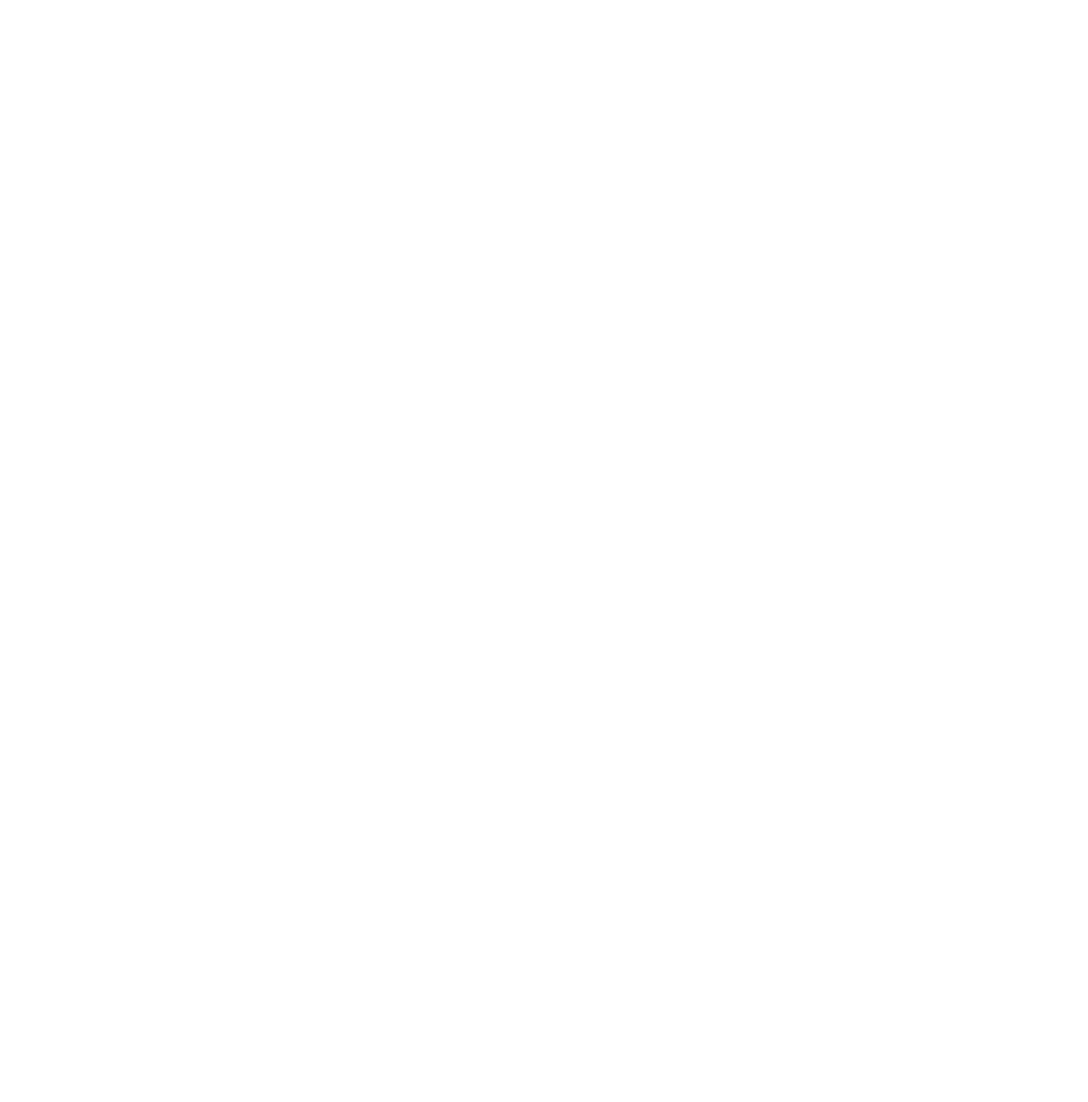
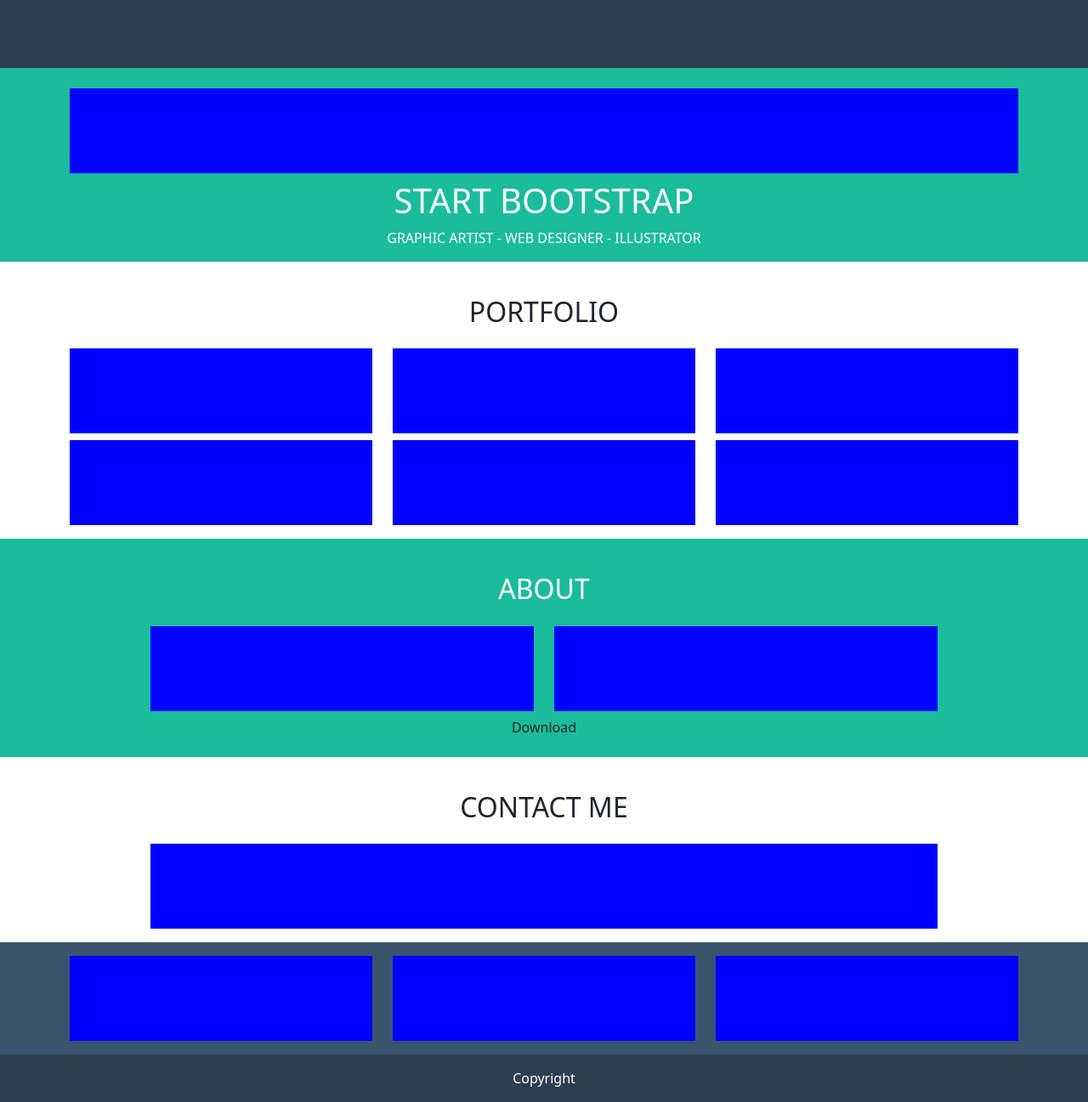
Before and after one commit to Zaplatynskyy/html-css-bootstrap-freelancer, a plain HTML site: page index.html in a window 1280 px wide. Shown: the whole page at 85% size. Before the commit the page ends 800 px from the top, so only its background shows below. Drawn offline with nearby package versions, Linux system fonts and the light colour scheme.

Commit message:
struttura layout

```diff
--- a/css/style.css
+++ b/css/style.css
@@ -2,12 +2,38 @@
 
 /* ******HEADER****** */
 
+header {
+    height: 80px;
+    background-color: #2c3e50;
+}
+
+/* ******JUMBOTRON****** */
+
+#jumbotron {
+    background-color: #1abc9c;
+}
 /* ******MAIN****** */
 
+#about {
+    background-color: #1abc9c;
+}
 /* ******FOOTER****** */
 
+
+#footer_top {
+    background-color: #3a546d;
+}
+
+#footer_bottom {
+    background-color: #2c3e50;
+}
 /* ******MEDIA QUERY****** */
 
 
 
 /* ******DEBUG****** */
+
+.debug .box {
+    height: 100px;
+    background-color: blue;
+}
--- a/index.html
+++ b/index.html
@@ -15,15 +15,126 @@
     </header>
 
     <div id="jumbotron">
+        <div class="container py-3">
 
+            <div class="row">
+                <div class="col-12 my-2">
+                    <div class="box"></div>
+                </div>
+
+                <div class="col-12 text-uppercase text-white text-center">
+                    <h1>start bootstrap</h1>
+
+                    <span>graphic artist - web designer - illustrator</span>
+                </div>
+            </div>
+
+        </div>
     </div>
 
     <main>
+        <!-- sezione portfolio -->
+        <section id="portfolio">
+            <div class="container py-3">
 
+                <h2 class="text-uppercase text-center my-4">portfolio</h2>
+                <div class="row gy-2">
+                    <div class="col-12 col-sm-6 col-md-4">
+                        <div class="box"></div>
+                    </div>
+
+                    <div class="col-12 col-sm-6 col-md-4">
+                        <div class="box"></div>
+                    </div>
+
+                    <div class="col-12 col-sm-6 col-md-4">
+                        <div class="box"></div>
+                    </div>
+
+                    <div class="col-12 col-sm-6 col-md-4">
+                        <div class="box"></div>
+                    </div>
+
+                    <div class="col-12 col-sm-6 col-md-4">
+                        <div class="box"></div>
+                    </div>
+
+                    <div class="col-12 col-sm-6 col-md-4">
+                        <div class="box"></div>
+                    </div>
+                </div>
+
+            </div>
+        </section>
+
+        <!-- sezione about -->
+        <section id="about">
+            <div class="container text-white py-3">
+
+                <h2 class="text-uppercase text-center my-4">about</h2>
+                <div class="row gy-2">
+                    <div class="offset-1 col-10 offset-sm-1 col-sm-5">
+                        <div class="box"></div>
+                    </div>
+
+                    <div class="offset-1 col-10 offset-sm-0 col-sm-5">
+                        <div class="box"></div>
+                    </div>
+                </div>
+
+                <div class="row text-center">
+                    <div class="col">
+                        <div class="btn">Download</div>
+                    </div>
+                </div>
+            </div>
+        </section>
+
+        <!-- sezione contact me -->
+        <section id="contact_me">
+            <div class="container py-3">
+
+                <h2 class="text-uppercase text-center my-4">contact me</h2>
+                <div class="row">
+                    <div class="offset-1 col-10">
+                        <div class="box"></div>
+                    </div>
+                </div>
+
+            </div>
+        </section>
     </main>
 
     <footer>
+        <!-- sezione footer top collegamenti -->
+        <div id="footer_top">
+            <div class="container py-3">
 
+                <div class="row gy-2">
+                    <div class="col-12 col-sm-4">
+                        <div class="box"></div>
+                    </div>
+
+                    <div class="col-12 col-sm-4">
+                        <div class="box"></div>
+                    </div>
+
+                    <div class="col-12 col-sm-4">
+                        <div class="box"></div>
+                    </div>
+                </div>
+
+            </div>
+        </div>
+
+        <!-- sezione footer bottom copyright -->
+        <div id="footer_bottom">
+            <div class="container text-white text-center py-3">
+
+                <span>Copyright</span>
+
+            </div>
+        </div>
     </footer>
 
 
```
